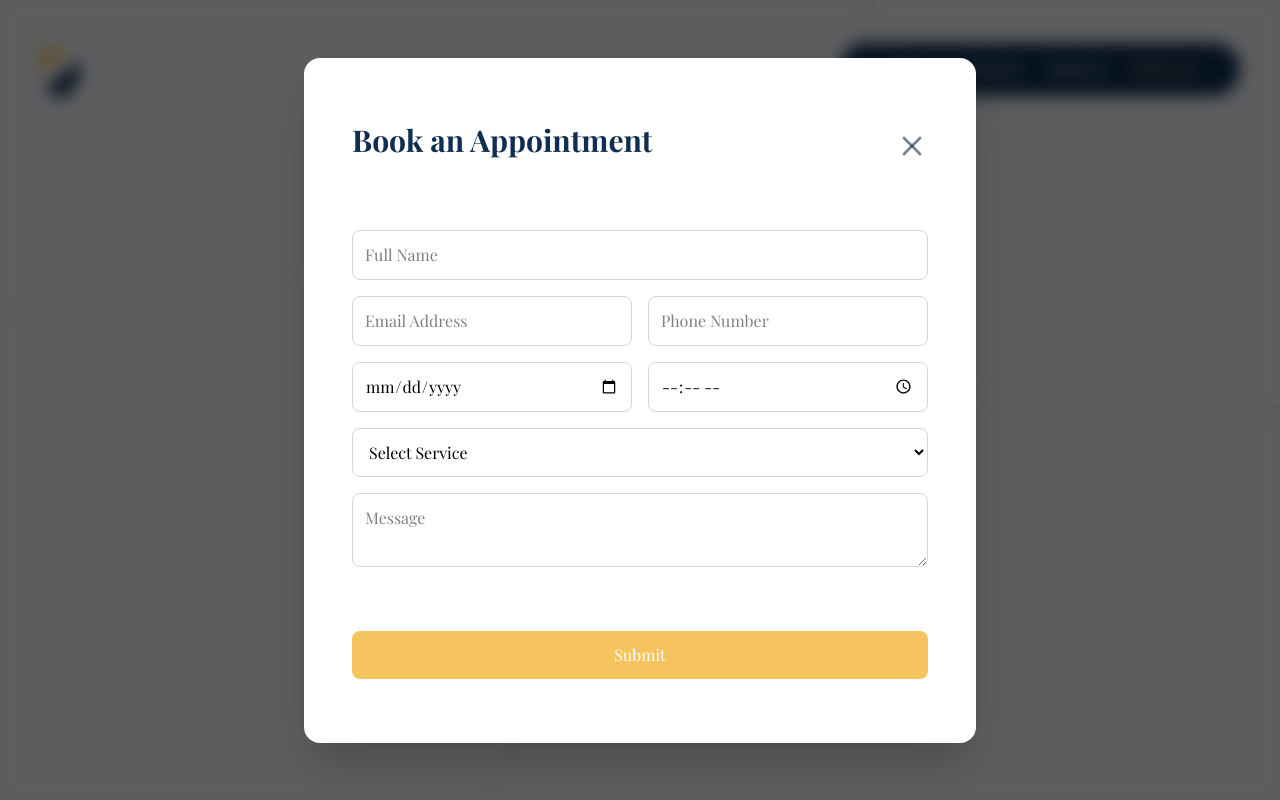
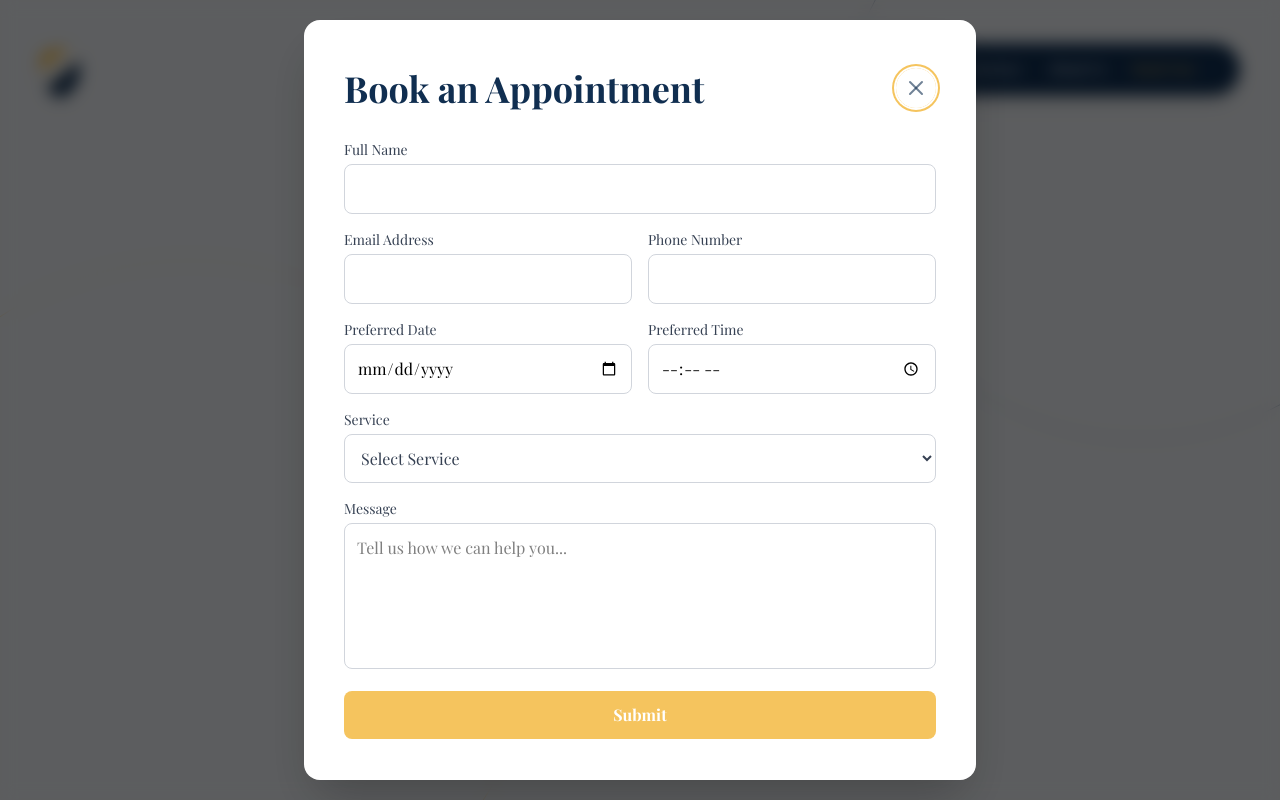
Before and after one commit to NjoguMike/franto_insurance, a Next.js app: page /services in a window 1280 px wide. Both pictures are taken after a click on the button "Book Now". Shown: the top 800 px of the page. Built offline with nearby package versions, Linux system fonts and the light colour scheme.

Commit message:
Added contact details & connected email

```diff
--- a/src/components/Footer.tsx
+++ b/src/components/Footer.tsx
@@ -1,5 +1,6 @@
 // import { FaInstagram, FaLinkedin } from 'react-icons/fa'
 // import { FaXTwitter } from 'react-icons/fa6'
+import Link from 'next/link'
 import { LuFacebook, LuInstagram, LuLinkedin } from 'react-icons/lu'
 
 function Footer() {
@@ -15,8 +16,16 @@ function Footer() {
         </div>
         <div className='flex flex-row gap-4 cursor-pointer px-2'>
           <span className='cursor-pointer transition-transform duration-300 hover:scale-125 bg-gradient-to-tr from-[#F58529] via-[#DD2A7B] to-[#8134AF] text-[var(--background)] rounded-sm p-1.5'><LuInstagram size={24}/></span>
-          <span className='cursor-pointer flex items-end rounded-sm transition-transform duration-300 hover:scale-125 bg-[#273c99] text-[var(--background)] px-1'><LuFacebook size={28} fill='white'/></span>
-          <span className='cursor-pointer transition-transform duration-300 hover:scale-125 bg-[#0c83e6] text-white rounded-sm p-1.5'><LuLinkedin  size={24} fill='white'/></span>
+          <span className='cursor-pointer flex items-end rounded-sm transition-transform duration-300 hover:scale-125 bg-[#273c99] text-[var(--background)] px-1'>
+            <Link href="https://www.facebook.com/people/Franto-Insurance-Agency/100083415733405/" target="_blank" rel="noopener noreferrer">
+              <LuFacebook size={28} fill='white'/>
+            </Link>
+          </span>
+          <span className='cursor-pointer transition-transform duration-300 hover:scale-125 bg-[#0c83e6] text-white rounded-sm p-1.5'>
+            <Link href="https://www.linkedin.com/company/frantoinsuranceagency" target="_blank" rel="noopener noreferrer">
+              <LuLinkedin  size={24} fill='white'/>
+            </Link  >
+          </span>
         </div>
       </div>
       <div className='grid grid-cols-2 sm:grid-cols-1 md:grid-cols-2 mt-10 sm:mt-0 sm:px-2 sm:justify-end'>
@@ -31,8 +40,8 @@ function Footer() {
         <div>
           <h2 className='text-xl font-serif font-semibold py-2 tracking-wider'>Address</h2>
           <div className='px-2 text-white text-sm leading-8'>
-            <p>Contact : 0700 123 456</p>
-            <p>Email Support : info@frantoinsurance.com</p>
+            <p>Contact : <Link href="tel:+254118978911" target="_blank" rel="noopener noreferrer">+254 118 978911</Link></p>
+            <p>Email Support : <Link href="mailto:info@frantoinsurance.com" target="_blank" rel="noopener noreferrer">info@frantoinsurance.com</Link></p>
             <p>Operating Hours : 8:00 AM - 5:00 PM
             </p>
           </div>
--- a/src/components/utility/bookingForm.tsx
+++ b/src/components/utility/bookingForm.tsx
@@ -1,42 +1,326 @@
-// import { useParams } from 'next/navigation';
-import React from 'react'
-import { LuX } from 'react-icons/lu'
+"use client";
 
-function BookingForm({ setFormVisible }: { setFormVisible: React.Dispatch<React.SetStateAction<boolean>> }) {
+import React, { useEffect, useRef, useState } from "react";
+import { LuX } from "react-icons/lu";
+
+interface BookingFormProps {setFormVisible: React.Dispatch<React.SetStateAction<boolean>>}
+
+function BookingForm({ setFormVisible }: BookingFormProps) {
+  const [result, setResult] = useState("");
+  const [isSubmitting, setIsSubmitting] = useState(false);
+
+  const modalRef = useRef<HTMLDivElement>(null);
+  const closeButtonRef = useRef<HTMLButtonElement>(null);
+  const previousActiveElement = useRef<HTMLElement | null>(null);
+
+  useEffect(() => {
+    previousActiveElement.current = document.activeElement as HTMLElement;
+
+    closeButtonRef.current?.focus();
+
+    const originalOverflow = document.body.style.overflow;
+    document.body.style.overflow = "hidden";
+
+    return () => {
+      document.body.style.overflow = originalOverflow;
+      previousActiveElement.current?.focus();
+    };
+  }, []);
+
+  useEffect(() => {
+    const handleKeyDown = (event: KeyboardEvent) => {
+      if (event.key === "Escape") {
+        event.preventDefault();
+        setFormVisible(false);
+        return;
+      }
+
+      if (event.key !== "Tab") { return }
+      if (!modalRef.current) { return }
+
+      const focusableElements =
+        modalRef.current.querySelectorAll<HTMLElement>(
+          'a[href], button:not([disabled]), textarea, input:not([disabled]), select:not([disabled]), [tabindex]:not([tabindex="-1"])'
+        );
+
+      if (focusableElements.length === 0) { return }
+
+      const firstElement = focusableElements[0];
+      const lastElement = focusableElements[focusableElements.length - 1];
+
+      if (event.shiftKey && document.activeElement === firstElement) {
+        event.preventDefault();
+        lastElement.focus();
+      } else if (
+        !event.shiftKey && document.activeElement === lastElement
+      ) {
+        event.preventDefault();
+        firstElement.focus();
+      }
+    };
+
+    document.addEventListener("keydown", handleKeyDown);
+
+    return () => { document.removeEventListener("keydown", handleKeyDown) };
+  }, [setFormVisible]);
+
+  const submitMail = async ( event: React.FormEvent<HTMLFormElement> ) => {
+    event.preventDefault();
+
+    setIsSubmitting(true);
+    setResult("");
+
+    const form = event.currentTarget;
+    const formData = new FormData(form);
+
+    formData.append( "access_key", "c21a6802-8cce-4709-b512-fd58463490ba" );
+
+    try {
+      const response = await fetch(
+        "https://api.web3forms.com/submit",
+        {
+          method: "POST",
+          body: formData,
+        }
+      );
+
+      const data = await response.json();
+
+      if (data.success) {
+        setResult( "Thank you for contacting us! We'll reach out to you as soon as possible." );
+
+        form.reset();
+      } else {
+        setResult( "Your message was not sent. Please try again later." );
+      }
+    } catch (error) {
+      console.error("Submission error:", error);
+
+      setResult( "Something went wrong. Please check your connection and try again." );
+    } finally {
+      setIsSubmitting(false);
+    }
+  };
 
   return (
-    <div id="booking-form" className={`fixed inset-0 z-50 flex items-center justify-center bg-black/60 backdrop-blur-sm`}>
-      <div className="relative w-full max-w-2xl rounded-2xl bg-white py-16 px-12 shadow-2xl animate-in fade-in duration-300">
-        <div className="relative flex flex-row items-center justify-between mb-18">
-          <h1 className="text-3xl text-[var(--primary)] font-serif font-bold">Book an Appointment</h1>
-          <LuX
-            className="absolute right-0 top-2 flex h-8 w-8 items-center justify-center rounded-full text-[#102E50]/60 transition-colors hover:bg-[#102E50]/10 hover:text-[var(--secondary)]"
-            size={24}
-            onClick = {() => setFormVisible(false)}
-          />
+    <div
+      className=" fixed inset-0 z-50 flex items-center justify-center bg-black/60 px-4 py-6 backdrop-blur-sm "
+      onMouseDown={(event) => {
+        if (event.target === event.currentTarget) { setFormVisible(false) }
+      }}
+    >
+      <div
+        ref={modalRef}
+        role="dialog"
+        aria-modal="true"
+        aria-labelledby="booking-form-title"
+        className=" relative max-h-[95vh] w-full max-w-2xl overflow-y-auto rounded-2xl bg-white px-6 py-10 shadow-2xl scrollbar-width-none sm:px-10 sm:py-12 "
+      >
+        {/* Header */}
+        <div className="mb-8 flex items-center justify-between gap-4">
+          <h1
+            id="booking-form-title"
+            className=" font-serif text-3xl font-bold text-[var(--primary)] sm:text-4xl "
+          >
+            Book an Appointment
+          </h1>
+
+          <button
+            ref={closeButtonRef}
+            type="button"
+            aria-label="Close booking form"
+            onClick={() => setFormVisible(false)}
+            className=" flex h-10 w-10 shrink-0 items-center justify-center rounded-full text-[var(--primary)]/60 transition-colors hover:bg-[var(--primary)]/10 hover:text-[var(--secondary)] focus:outline-none focus:ring-2 focus:ring-[var(--accent)] focus:ring-offset-2 "
+          >
+            <LuX size={24} aria-hidden="true" />
+          </button>
         </div>
-        <form className="flex flex-col gap-4 text-black">
-          <input type="text" placeholder="Full Name" className="w-full rounded-lg border border-gray-300 p-3 focus:border-[var(--accent)] focus:ring focus:ring-[var(--accent)] focus:ring-opacity-50" />
-          <div className="flex flex-row gap-4">
-            <input type="email" placeholder="Email Address" className="w-1/2 rounded-lg border border-gray-300 p-3 focus:border-[var(--accent)] focus:ring focus:ring-[var(--accent)] focus:ring-opacity-50" />
-            <input type="tel" placeholder="Phone Number" className="w-1/2 rounded-lg border border-gray-300 p-3 focus:border-[var(--accent)] focus:ring focus:ring-[var(--accent)] focus:ring-opacity-50" />
+
+        <form className="flex flex-col gap-4 text-black" onSubmit={submitMail} >
+          <div>
+            <label htmlFor="booking-name" className="mb-1 block text-sm font-medium text-gray-700" >
+              Full Name
+            </label>
+
+            <input
+              id="booking-name"
+              type="text"
+              name="name"
+              required
+              autoComplete="name"
+              className=" w-full rounded-lg border border-gray-300 p-3 outline-none transition focus:border-[var(--accent)] focus:ring-2 focus:ring-[var(--accent)]/30 "
+            />
           </div>
-          <div className="flex flex-row gap-4">
-            <input type="date" placeholder="Preferred Date" className="w-full rounded-lg border border-gray-300 p-3 focus:border-[var(--accent)] focus:ring focus:ring-[var(--accent)] focus:ring-opacity-50" />
-            <input type="time" placeholder="Preferred Time" className="w-full rounded-lg border border-gray-300 p-3 focus:border-[var(--accent)] focus:ring focus:ring-[var(--accent)] focus:ring-opacity-50" />
+
+          {/* Email + Phone */}
+          <div className="flex flex-col gap-4 sm:flex-row">
+            <div className="w-full sm:w-1/2">
+              <label
+                htmlFor="booking-email"
+                className="mb-1 block text-sm font-medium text-gray-700"
+              >
+                Email Address
+              </label>
+
+              <input
+                id="booking-email"
+                type="email"
+                name="email"
+                required
+                autoComplete="email"
+                className=" w-full rounded-lg border border-gray-300 p-3 outline-none transition focus:border-[var(--accent)] focus:ring-2 focus:ring-[var(--accent)]/30 "
+              />
+            </div>
+
+            <div className="w-full sm:w-1/2">
+              <label
+                htmlFor="booking-phone"
+                className="mb-1 block text-sm font-medium text-gray-700"
+              >
+                Phone Number
+              </label>
+
+              <input
+                id="booking-phone"
+                type="tel"
+                name="phone"
+                required
+                autoComplete="tel"
+                className=" w-full rounded-lg border border-gray-300 p-3 outline-none transition focus:border-[var(--accent)] focus:ring-2 focus:ring-[var(--accent)]/30 "
+              />
+            </div>
           </div>
-          <select className="w-full rounded-lg border border-gray-300 p-3 focus:border-[var(--accent)] focus:ring focus:ring-[var(--accent)] focus:ring-opacity-50">
-            <option value="">Select Service</option>
-            <option value="service1">Insurance</option>
-            <option value="service2">Investment</option>
-            <option value="service3">Pension</option>
-          </select>
-          <textarea placeholder="Message" className="w-full rounded-lg mb-12 border border-gray-300 p-3 focus:border-[var(--accent)] focus:ring focus:ring-[var(--accent)] focus:ring-opacity-50"></textarea>
-          <button type="submit" className="w-full rounded-lg bg-[var(--accent)] p-3 text-white transition hover:bg-[var(--primary)]">Submit</button>
+
+          {/* Date + Time */}
+          <div className="flex flex-col gap-4 sm:flex-row">
+            <div className="w-full sm:w-1/2">
+              <label
+                htmlFor="preferred-date"
+                className="mb-1 block text-sm font-medium text-gray-700"
+              >
+                Preferred Date
+              </label>
+
+              <input
+                id="preferred-date"
+                type="date"
+                name="preferred_date"
+                required
+                className=" w-full rounded-lg border border-gray-300 p-3 outline-none transition focus:border-[var(--accent)] focus:ring-2 focus:ring-[var(--accent)]/30 "
+              />
+            </div>
+
+            <div className="w-full sm:w-1/2">
+              <label
+                htmlFor="preferred-time"
+                className="mb-1 block text-sm font-medium text-gray-700"
+              >
+                Preferred Time
+              </label>
+
+              <input
+                id="preferred-time"
+                type="time"
+                name="preferred_time"
+                required
+                className=" w-full rounded-lg border border-gray-300 p-3 outline-none transition focus:border-[var(--accent)] focus:ring-2 focus:ring-[var(--accent)]/30 "
+              />
+            </div>
+          </div>
+
+          {/* Service */}
+          <div>
+            <label
+              htmlFor="booking-service"
+              className="mb-1 block text-sm font-medium text-gray-700"
+            >
+              Service
+            </label>
+
+            <select
+              id="booking-service"
+              name="service"
+              required
+              defaultValue=""
+              className=" w-full rounded-lg border border-gray-300 bg-white p-3 text-gray-700 outline-none transition focus:border-[var(--accent)] focus:ring-2 focus:ring-[var(--accent)]/30 "
+            >
+              <option value="" disabled>
+                Select Service
+              </option>
+
+              <optgroup label="Insurance">
+                <option value="motor-insurance">
+                  Motor Insurance
+                </option>
+
+                <option value="health-insurance">
+                  Health Insurance
+                </option>
+              </optgroup>
+
+              <optgroup label="Investments">
+                <option value="wealth-investment-management">
+                  Wealth & Investment Management
+                </option>
+
+                <option value="capital-growth-investments">
+                  Capital Growth Investments
+                </option>
+              </optgroup>
+
+              <optgroup label="Pension">
+                <option value="personal-pension-plan">
+                  Personal Pension Plan
+                </option>
+
+                <option value="retirement-investment-plan">
+                  Retirement Investment Plan
+                </option>
+              </optgroup>
+            </select>
+          </div>
+
+          {/* Message */}
+          <div>
+            <label
+              htmlFor="booking-message"
+              className="mb-1 block text-sm font-medium text-gray-700"
+            >
+              Message
+            </label>
+
+            <textarea
+              id="booking-message"
+              name="message"
+              placeholder="Tell us how we can help you..."
+              rows={5}
+              required
+              className=" w-full resize-none rounded-lg border border-gray-300 p-3 outline-none transition focus:border-[var(--accent)] focus:ring-2 focus:ring-[var(--accent)]/30 "
+            />
+          </div>
+
+          {result && (
+            <div role="status" aria-live="polite"
+              className={` rounded-lg p-4 text-sm
+                ${ result.includes("Thank you") ? "bg-green-50 text-green-700" : "bg-red-50 text-red-700" }
+              `}
+            >
+              {result}
+            </div>
+          )}
+
+          {/* Submit */}
+          <button
+            type="submit"
+            disabled={isSubmitting}
+            className=" w-full rounded-lg bg-[var(--accent)] p-3 font-semibold text-white transition hover:bg-[var(--primary)] focus:outline-none focus:ring-2 focus:ring-[var(--accent)] focus:ring-offset-2 disabled:cursor-not-allowed disabled:opacity-60 "
+          >
+            {isSubmitting ? "Sending..." : "Submit"}
+          </button>
         </form>
       </div>
     </div>
-  )
+  );
 }
 
-export default BookingForm
+export default BookingForm;
```
